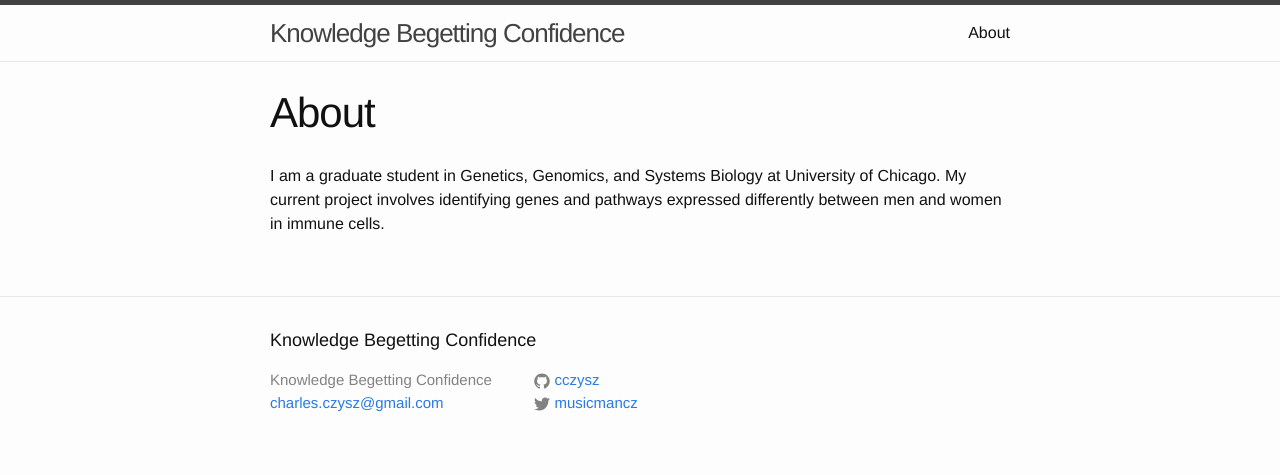
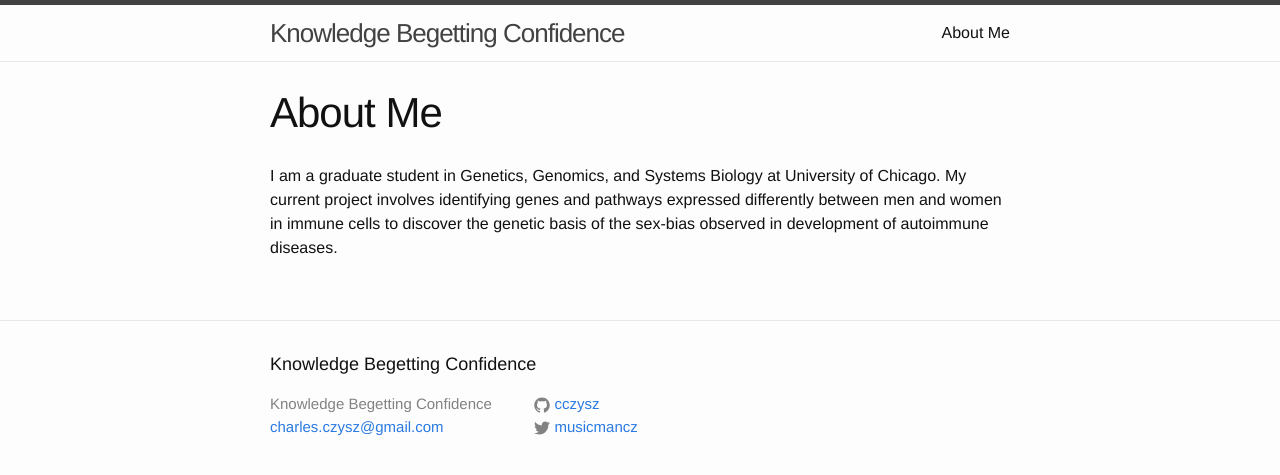
Before and after one commit to cczysz/cczysz.github.io, a Jekyll site: the page built from about.md, in a window 1280 px wide. Shown: the top 475 px of the page. Built offline with Jekyll 4.4.1, drawn with Linux system fonts in a browser that asks for light colours.

Commit message:
updated about

```diff
--- a/about.md
+++ b/about.md
@@ -1,7 +1,7 @@
 ---
 layout: page
-title: About
+title: About Me
 permalink: /about/
 ---
 
-I am a graduate student in Genetics, Genomics, and Systems Biology at University of Chicago. My current project involves identifying genes and pathways expressed differently between men and women in immune cells.
+I am a graduate student in Genetics, Genomics, and Systems Biology at University of Chicago. My current project involves identifying genes and pathways expressed differently between men and women in immune cells to discover the genetic basis of the sex-bias observed in development of autoimmune diseases.
```
